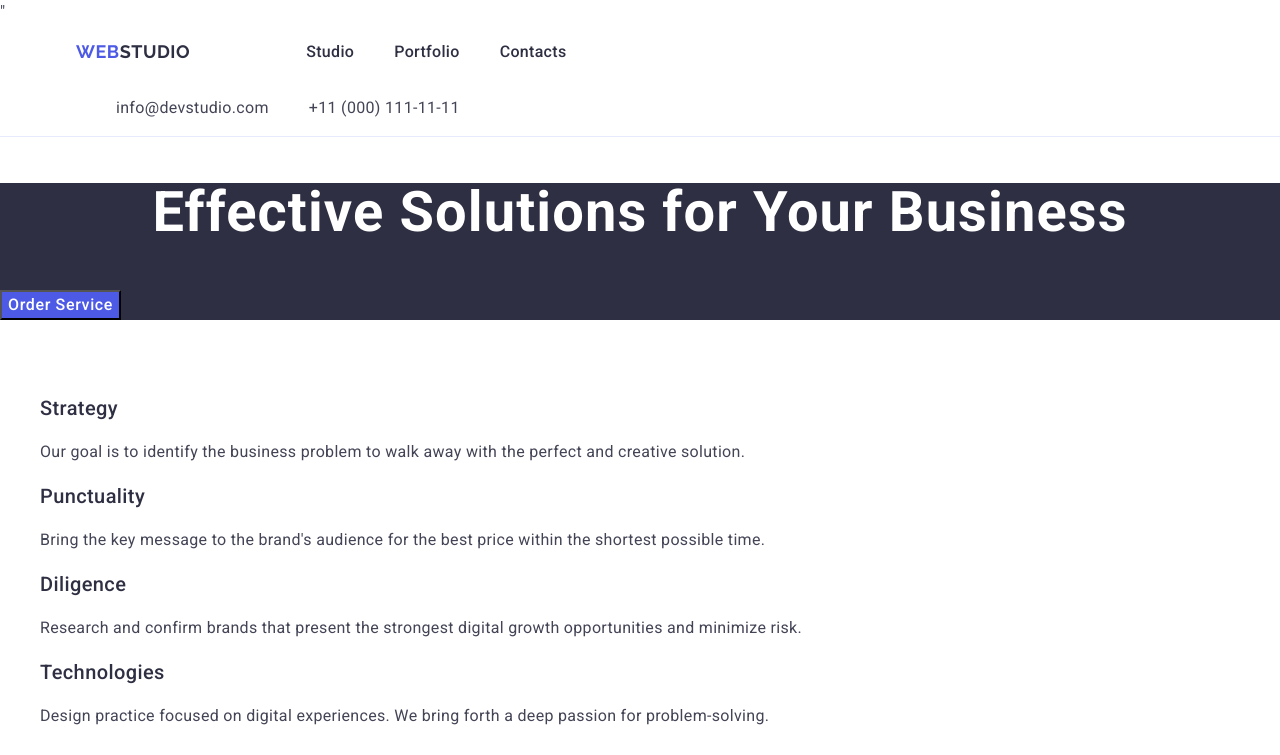
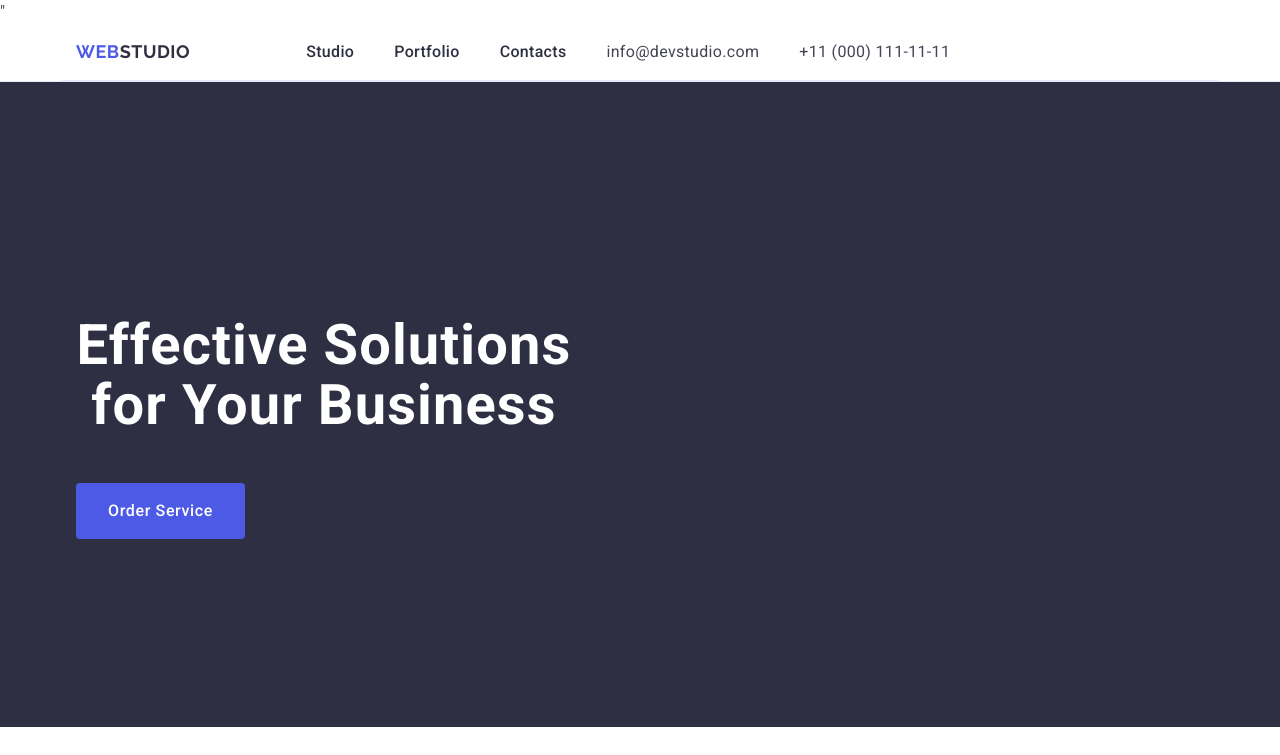
Before and after one commit to xPhoenixUAx/goit-markup-hw-03, a plain HTML site: page index.html in a window 1280 px wide. Shown: the top 755 px of the page. Drawn offline with nearby package versions, Linux system fonts and the light colour scheme.

Commit message:
hero upd

```diff
--- a/css/styles.css
+++ b/css/styles.css
@@ -11,6 +11,9 @@ body{
     width: 1158px;
     margin: 0 auto;
     padding: 0 15px;
+}
+.container.header{
+    display: flex;
 }
 .header{
     border-bottom: 1px solid #e7e9fc;
@@ -133,6 +136,7 @@ ul{
 }
 .hero-section{
     background-color: #2e2f42;
+    padding: 188px 0;
 }
 .hero-section-title{
     font-size: 56px;
@@ -140,6 +144,7 @@ ul{
     text-align: center;
     letter-spacing: 0.02em;
     color: #ffffff;
+    max-width: 496px;
 }
 .button-order{
     background-color: #4d5ae5;
@@ -150,6 +155,11 @@ ul{
     letter-spacing: 0.04em;
     color: #fff;
     cursor: pointer;
+    display: block;
+    min-width: 169px;
+    height: 56px;
+    border: none;
+    border-radius: 4px;
 }
 .button-order:hover{
     background-color: #404bbf
--- a/index.html
+++ b/index.html
@@ -15,7 +15,7 @@
 </head>
 <body>
     <header class="header">
-        <div class="container">
+        <div class="container header">
         <nav class="header-nav">
        <a href="./index.html" class="logo">Web<span class="logo-web">Studio</span></a>
        <ul class="header-list">
@@ -35,10 +35,12 @@
     <main>
     <!--Hero-->
     <section class="hero-section">
+        <div class="container">
         <h1 class="hero-section-title">Effective Solutions
             for Your Business</h1>
             <button type="button" class="button-order">Order Service</button>
-    </section>
+        </div>
+        </section>
     <!--Our Advantages-->
     <section>
         <h2 class="advantages">Our Advantages</h2>
```
